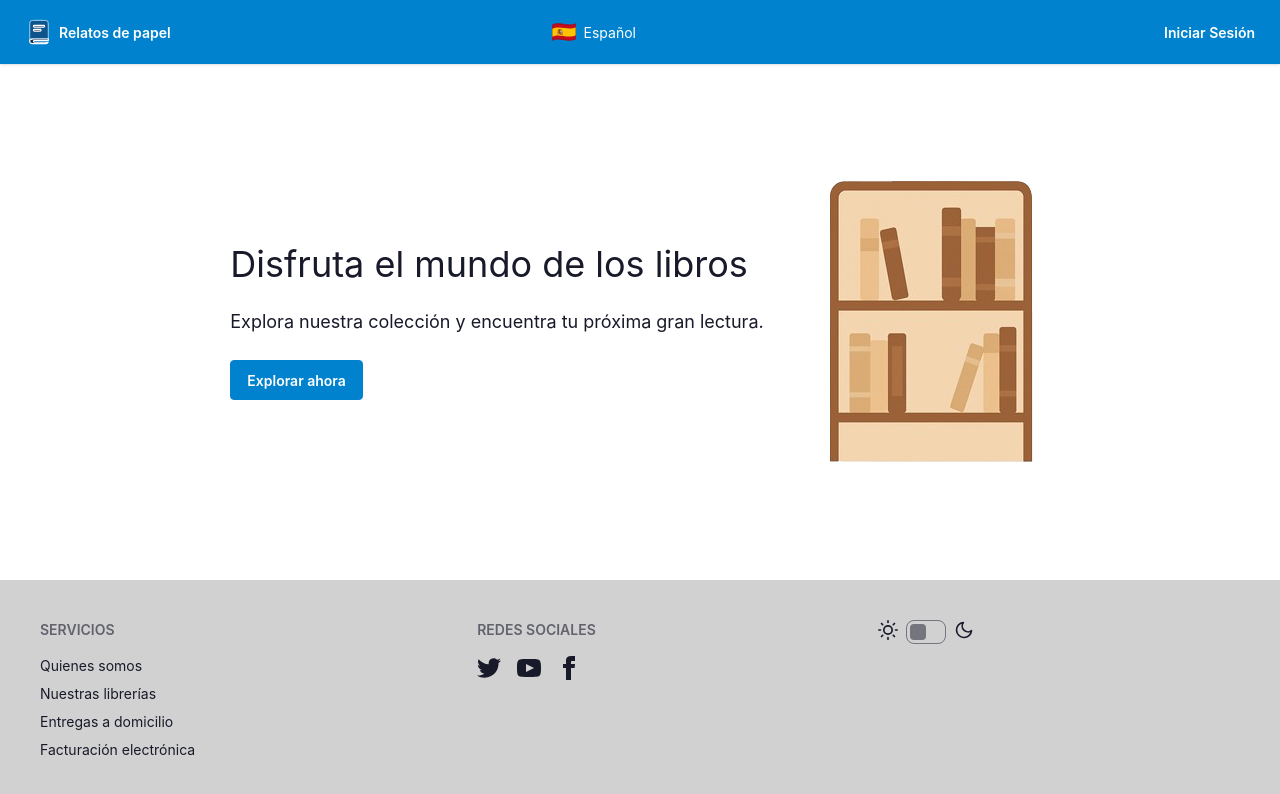
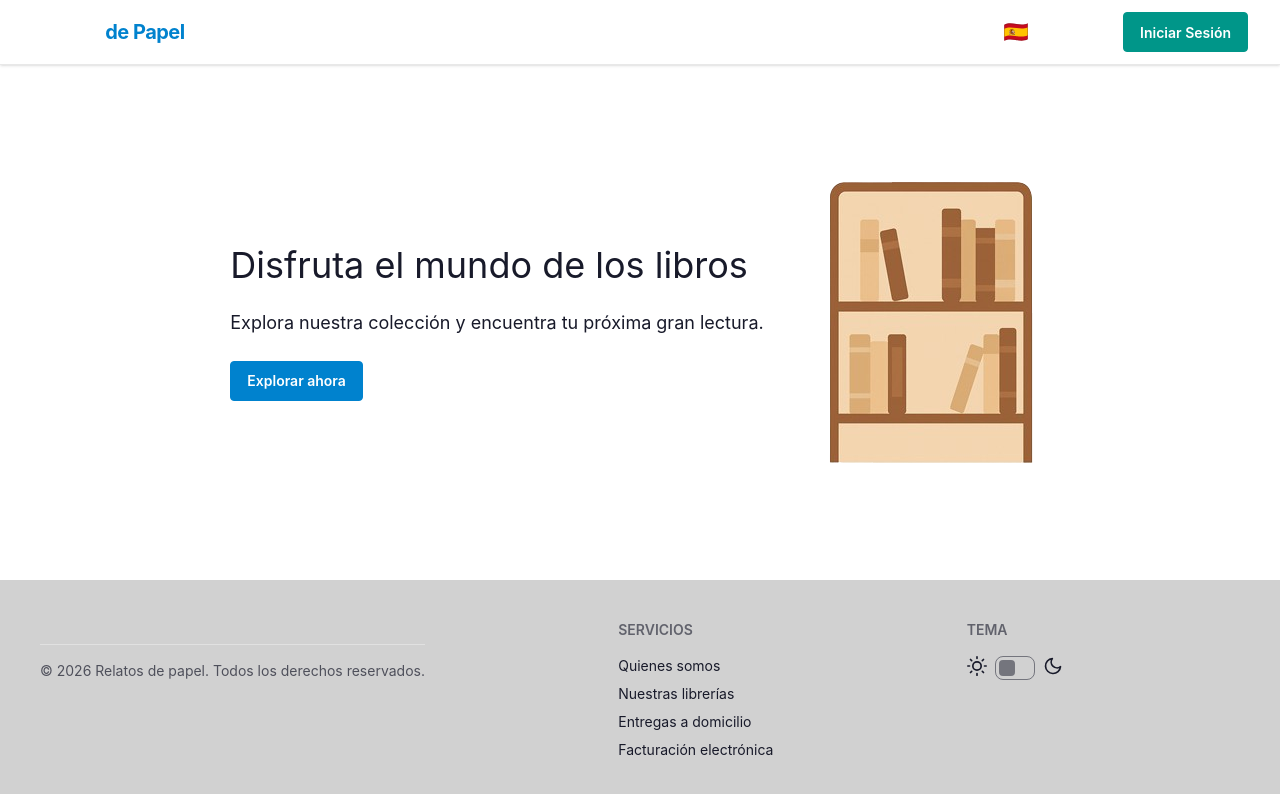
Before and after one commit to cdcp-unir/relatos-de-papel, a React (Vite) app: page / in a window 1280 px wide. Shown: the top 794 px of the page. Built offline with nearby package versions, Linux system fonts and the light colour scheme.

Commit message:
Refactor: mejorar la estructura y el estilo de los componentes de la aplicación

```diff
--- a/src/app/layouts/RootLayout.jsx
+++ b/src/app/layouts/RootLayout.jsx
@@ -1,5 +1,4 @@
 import { Outlet } from "react-router-dom";
-import { ThemeProvider } from "../../shared/context/ThemeContext";
 
 export default function RootLayout() {
   return (
--- a/src/features/home/pages/HomePage.jsx
+++ b/src/features/home/pages/HomePage.jsx
@@ -1,13 +1,11 @@
 import Book from '../../../shared/components/Book';
+import Books from '../../../mocks/books.json'
+import Label from '../../../shared/components/Label';
 import SearchBar from '../../../shared/components/SearchBar';
-import { Header } from '../../../shared/components/Header';
-import Label from '../../../shared/components/Label';
-import Books from '../../../mocks/books.json'
 
 function HomePage() {
   return (
     <>
-      <Header />
       <SearchBar />
       <Label texto="Libros Destacados" />
       <div style={{
--- a/src/index.css
+++ b/src/index.css
@@ -1,4 +1,4 @@
 @import "tailwindcss";
 @plugin "daisyui" {
-  themes:  corporate --default, business --prefersdark, nord;
+  themes:  corporate --default, business --prefersdark;
 }
--- a/src/shared/components/Footer.jsx
+++ b/src/shared/components/Footer.jsx
@@ -2,7 +2,6 @@ import ThemeToggle from "./ThemeToggle";
 
 const Footer = () => {
     return (
-        <>
         <footer className="footer sm:footer-horizontal bg-base-300 text-base-content p-10">
             <nav>
                 <h6 className="footer-title">Servicios</h6>
@@ -11,48 +10,15 @@ const Footer = () => {
                 <a className="link link-hover">Entregas a domicilio</a>
                 <a className="link link-hover">Facturación electrónica</a>
             </nav>
-                <nav>
-                    <h6 className="footer-title">Redes Sociales</h6>
-                    <div className="grid grid-flow-col gap-4">
-                        <a>
-                            <svg
-                                xmlns="http://www.w3.org/2000/svg"
-                                width="24"
-                                height="24"
-                                viewBox="0 0 24 24"
-                                className="fill-current">
-                                <path
-                                    d="M24 4.557c-.883.392-1.832.656-2.828.775 1.017-.609 1.798-1.574 2.165-2.724-.951.564-2.005.974-3.127 1.195-.897-.957-2.178-1.555-3.594-1.555-3.179 0-5.515 2.966-4.797 6.045-4.091-.205-7.719-2.165-10.148-5.144-1.29 2.213-.669 5.108 1.523 6.574-.806-.026-1.566-.247-2.229-.616-.054 2.281 1.581 4.415 3.949 4.89-.693.188-1.452.232-2.224.084.626 1.956 2.444 3.379 4.6 3.419-2.07 1.623-4.678 2.348-7.29 2.04 2.179 1.397 4.768 2.212 7.548 2.212 9.142 0 14.307-7.721 13.995-14.646.962-.695 1.797-1.562 2.457-2.549z"></path>
-                            </svg>
-                        </a>
-                        <a>
-                            <svg
-                                xmlns="http://www.w3.org/2000/svg"
-                                width="24"
-                                height="24"
-                                viewBox="0 0 24 24"
-                                className="fill-current">
-                                <path
-                                    d="M19.615 3.184c-3.604-.246-11.631-.245-15.23 0-3.897.266-4.356 2.62-4.385 8.816.029 6.185.484 8.549 4.385 8.816 3.6.245 11.626.246 15.23 0 3.897-.266 4.356-2.62 4.385-8.816-.029-6.185-.484-8.549-4.385-8.816zm-10.615 12.816v-8l8 3.993-8 4.007z"></path>
-                            </svg>
-                        </a>
-                        <a>
-                            <svg
-                                xmlns="http://www.w3.org/2000/svg"
-                                width="24"
-                                height="24"
-                                viewBox="0 0 24 24"
-                                className="fill-current">
-                                <path
-                                    d="M9 8h-3v4h3v12h5v-12h3.642l.358-4h-4v-1.667c0-.955.192-1.333 1.115-1.333h2.885v-5h-3.808c-3.596 0-5.192 1.583-5.192 4.615v3.385z"></path>
-                            </svg>
-                        </a>
+            <div>
+                <h6 className="footer-title">Tema</h6>
+                <ThemeToggle />
             </div>
-                </nav>
-                <ThemeToggle/>
+            <div className="col-span-full mt-6 border-t border-base-200 pt-4 text-center text-sm opacity-70">
+                © 2026 Relatos de papel. Todos los derechos reservados.
+            </div>
         </footer>
-        </>
-    )
-}
+    );
+};
 
 export default Footer;
--- a/src/shared/components/Header.jsx
+++ b/src/shared/components/Header.jsx
@@ -1,67 +1,48 @@
-import { Link } from "react-router";
-import logo from "../../assets/img/logo.png";
+import { Link, useNavigate } from "react-router-dom";
+
+import { Button } from "./Button";
 import { PATHS } from "../../app/router/paths";
 import spanish from "../../assets/svg/spanish.svg";
-import { Button } from "./Button";
 
 const LanguageSelector = () => (
-  <section className="text-md text-white cursor-pointer select-none">
-    <span className="hover:underline flex gap-2 items-center">
-      <img src={spanish} alt="spanish" className="w-6 h-6" />
-      Español
-    </span>
-  </section>
+  <div className="dropdown dropdown-end">
+    <label tabIndex={0} className="btn btn-ghost gap-2">
+      <img src={spanish} alt="Español" className="w-6 h-6" />
+      <span className="hidden sm:inline">Español</span>
+    </label>
+    <ul
+      tabIndex={0}
+      className="dropdown-content menu p-2 shadow bg-base-100 rounded-box w-40"
+    >
+      <li><a>Español</a></li>
+      <li><a>English</a></li>
+    </ul>
+  </div>
 );
 
-export const Header = () => (
-  <div className="navbar bg-primary shadow-sm text-primary-content">
-    <div className="flex-1">
-      <Link className="btn btn-primary">
-        <svg
-          fill="none"
-          viewBox="0 0 24 24"
-          stroke="currentColor"
-          className="size-[2em]"
-          xmlns="http://www.w3.org/2000/svg"
-        >
-          <g id="SVGRepo_bgCarrier" stroke-width="0"></g>
-          <g
-            id="SVGRepo_tracerCarrier"
-            stroke-linecap="round"
-            stroke-linejoin="round"
-          ></g>
-          <g id="SVGRepo_iconCarrier">
-            {" "}
-            <path
-              opacity="0.5"
-              d="M4.72718 2.73332C5.03258 2.42535 5.46135 2.22456 6.27103 2.11478C7.10452 2.00177 8.2092 2 9.7931 2H14.2069C15.7908 2 16.8955 2.00177 17.729 2.11478C18.5387 2.22456 18.9674 2.42535 19.2728 2.73332C19.5782 3.0413 19.7773 3.47368 19.8862 4.2902C19.9982 5.13073 20 6.24474 20 7.84202L20 18H7.42598C6.34236 18 5.96352 18.0057 5.67321 18.0681C5.15982 18.1785 4.71351 18.4151 4.38811 18.7347C4.27837 18.8425 4.22351 18.8964 4.09696 19.2397C4.02435 19.4367 4 19.5687 4 19.7003V7.84202C4 6.24474 4.00176 5.13073 4.11382 4.2902C4.22268 3.47368 4.42179 3.0413 4.72718 2.73332Z"
-              fill="#1C274D"
-            ></path>{" "}
-            <path
-              d="M20 18H7.42598C6.34236 18 5.96352 18.0057 5.67321 18.0681C5.15982 18.1785 4.71351 18.4151 4.38811 18.7347C4.27837 18.8425 4.22351 18.8964 4.09696 19.2397C3.97041 19.5831 3.99045 19.7288 4.03053 20.02C4.03761 20.0714 4.04522 20.1216 4.05343 20.1706C4.16271 20.8228 4.36259 21.1682 4.66916 21.4142C4.97573 21.6602 5.40616 21.8206 6.21896 21.9083C7.05566 21.9986 8.1646 22 9.75461 22H14.1854C15.7754 22 16.8844 21.9986 17.7211 21.9083C18.5339 21.8206 18.9643 21.6602 19.2709 21.4142C19.4705 21.254 19.6249 21.0517 19.7385 20.75H8C7.58579 20.75 7.25 20.4142 7.25 20C7.25 19.5858 7.58579 19.25 8 19.25H19.9754C19.9926 18.8868 19.9982 18.4741 20 18Z"
-              fill="#1C274D"
-            ></path>{" "}
-            <path
-              d="M7.25 7C7.25 6.58579 7.58579 6.25 8 6.25H16C16.4142 6.25 16.75 6.58579 16.75 7C16.75 7.41421 16.4142 7.75 16 7.75H8C7.58579 7.75 7.25 7.41421 7.25 7Z"
-              fill="#1C274D"
-            ></path>{" "}
-            <path
-              d="M8 9.75C7.58579 9.75 7.25 10.0858 7.25 10.5C7.25 10.9142 7.58579 11.25 8 11.25H13C13.4142 11.25 13.75 10.9142 13.75 10.5C13.75 10.0858 13.4142 9.75 13 9.75H8Z"
-              fill="#1C274D"
-            ></path>{" "}
-          </g>
-        </svg>
-        Relatos de papel
-      </Link>
+export const Header = () => {
+  const navigate = useNavigate();
+
+  return (
+    <div className="sticky top-0 z-50 bg-base-100 border-b border-base-200 shadow-sm">
+      <div className="max-w-7xl mx-auto px-4 sm:px-6 lg:px-8">
+        <div className="flex justify-between items-center h-16">
+          <Link className="flex items-center gap-2 cursor-pointer">
+            <span className="text-xl font-bold tracking-tight">
+              Relatos <span className="text-primary">de Papel</span>
+            </span>
+          </Link>
+          <div className="flex-none flex items-center gap-4">
+            <LanguageSelector />
+            <Button
+              className="btn btn-accent"
+              onClick={() => navigate(PATHS.LOGIN)}
+            >
+              Iniciar Sesión
+            </Button>
+          </div>
+        </div>
+      </div>
     </div>
-    <div className="flex-none">
-      <ul className="menu menu-horizontal px-1">
-        <LanguageSelector />
-
-      </ul>
-    </div>
-    <div className="navbar-end">
-      <Button className="btn-primary w-fit" onClick={() => navigate(PATHS.HOME)}>Iniciar Sesión</Button>
-    </div>
-  </div>
-);
+  );
+};
--- a/src/shared/components/Navbar.jsx
+++ b/src/shared/components/Navbar.jsx
@@ -3,53 +3,57 @@ import { PATHS } from "./../../app/router/paths";
 
 const Navbar = () => {
     return (
-        <>
-            <div className="max-auto">
-                <div className="flex-1">
-                    <Link className="btn btn-ghost text-3xl font-bold" to={PATHS.HOME}>Relatos de papel</Link>
-                </div>
-                <div className="flex-none">
+        <div className="sticky top-0 z-50 bg-base-100 border-b border-base-200 shadow-sm">
+            <div className="max-w-7xl mx-auto px-4 sm:px-6 lg:px-8">
+                <div className="flex justify-between items-center h-16">
+                    <Link to={PATHS.HOME} className="flex items-center gap-2 cursor-pointer">
+                        <span className="text-xl font-bold tracking-tight">
+                            Relatos <span className="text-primary">de Papel</span>
+                        </span>
+                    </Link>
+                    <div className="flex items-center gap-4">
                         <div className="dropdown dropdown-end">
                             <div tabIndex={0} role="button" className="btn btn-ghost btn-circle">
                                 <div className="indicator">
-                                <svg xmlns="http://www.w3.org/2000/svg" className="h-5 w-5" fill="none" viewBox="0 0 24 24" stroke="currentColor"> <path strokeLinecap="round" strokeLinejoin="round" strokeWidth="2" d="M3 3h2l.4 2M7 13h10l4-8H5.4M7 13L5.4 5M7 13l-2.293 2.293c-.63.63-.184 1.707.707 1.707H17m0 0a2 2 0 100 4 2 2 0 000-4zm-8 2a2 2 0 11-4 0 2 2 0 014 0z" /> </svg>
-                                <span className="badge badge-sm indicator-item">8</span>
+                                    <svg xmlns="http://www.w3.org/2000/svg"
+                                        className="h-6 w-6"
+                                        fill="none" viewBox="0 0 24 24" stroke="currentColor">
+                                        <path strokeLinecap="round" strokeLinejoin="round" strokeWidth="2"
+                                            d="M3 3h2l.4 2M7 13h10l4-8H5.4M7 13L5.4 5M7 13l-2.293
+                      2.293c-.63.63-.184 1.707.707 1.707H17m0
+                      0a2 2 0 100 4 2 2 0 000-4zm-8
+                      2a2 2 0 11-4 0 2 2 0 014 0z" />
+                                    </svg>
+                                    <span className="badge badge-sm indicator-item bg-primary text-white">8</span>
                                 </div>
                             </div>
-                        <div tabIndex={0} className="card card-compact dropdown-content bg-base-100 z-1 mt-3 w-52 shadow">
+                            <div tabIndex={0} className="card card-compact dropdown-content bg-base-100 mt-3 w-56 shadow-lg">
                                 <div className="card-body">
-                                <span className="text-lg font-bold">8 Items</span>
-                                <span className="text-info">Subtotal: $999</span>
-                                <div className="card-actions">
-                                    <Link to={PATHS.CART} className="btn btn-primary btn-block">Ver carrito</Link>
+                                    <span className="text-sm font-semibold">8 Items</span>
+                                    <span className="text-xs opacity-70">Subtotal: $999</span>
+                                    <div className="card-actions mt-2">
+                                        <Link to={PATHS.CART} className="btn btn-primary btn-sm w-full">Ver carrito</Link>
                                     </div>
                                 </div>
                             </div>
                         </div>
                         <div className="dropdown dropdown-end">
                             <div tabIndex={0} role="button" className="btn btn-ghost btn-circle avatar">
-                            <div className="avatar avatar-placeholder">
-                                <div className="bg-neutral text-neutral-content w-8 rounded-full">
-                                    <span className="text-xs">CC</span>
+                                <div className="w-8 rounded-full bg-primary text-white flex items-center justify-center">
+                                    <span className="text-xs font-bold">CC</span>
                                 </div>
                             </div>
-                        </div>
-                        <ul tabIndex="-1" className="menu menu-sm dropdown-content bg-base-100 rounded-box z-1 mt-3 w-52 p-2 shadow">
-                            <li className="p-4 pb-2 tracking-wide text-xs">Hola Cristian Chiguano</li>
-                            <li>
-                                <Link className="text-xs" to={PATHS.PROFILE}>Perfil</Link>
-                            </li>
-                            <li>
-                                <Link className="text-xs" to={PATHS.CHECKOUT}>Checkout</Link>
-                            </li>
-                            <li>
-                                <Link className="text-xs">Salir</Link>
-                            </li>
+                            <ul tabIndex={-1} className="menu menu-sm dropdown-content bg-base-100 rounded-box mt-3 w-52 p-2 shadow-lg">
+                                <li className="px-2 py-1 text-xs opacity-70">Hola Cristian Chiguano</li>
+                                <li><Link className="text-xs" to={PATHS.PROFILE}>Perfil</Link></li>
+                                <li><Link className="text-xs" to={PATHS.CHECKOUT}>Checkout</Link></li>
+                                <li><Link className="text-xs text-error">Salir</Link></li>
                             </ul>
                         </div>
                     </div>
                 </div>
-        </>
+            </div>
+        </div>
     );
 };
 
```
Also changed, not shown: src/app/layouts/PrivateLayout.jsx (+9 -20 lines), src/features/auth/pages/LoginPage.jsx (+40 -9 lines), src/features/profile/pages/Profile.jsx (+23 -22 lines). Lines whose indentation alone changed are shown as unchanged.
